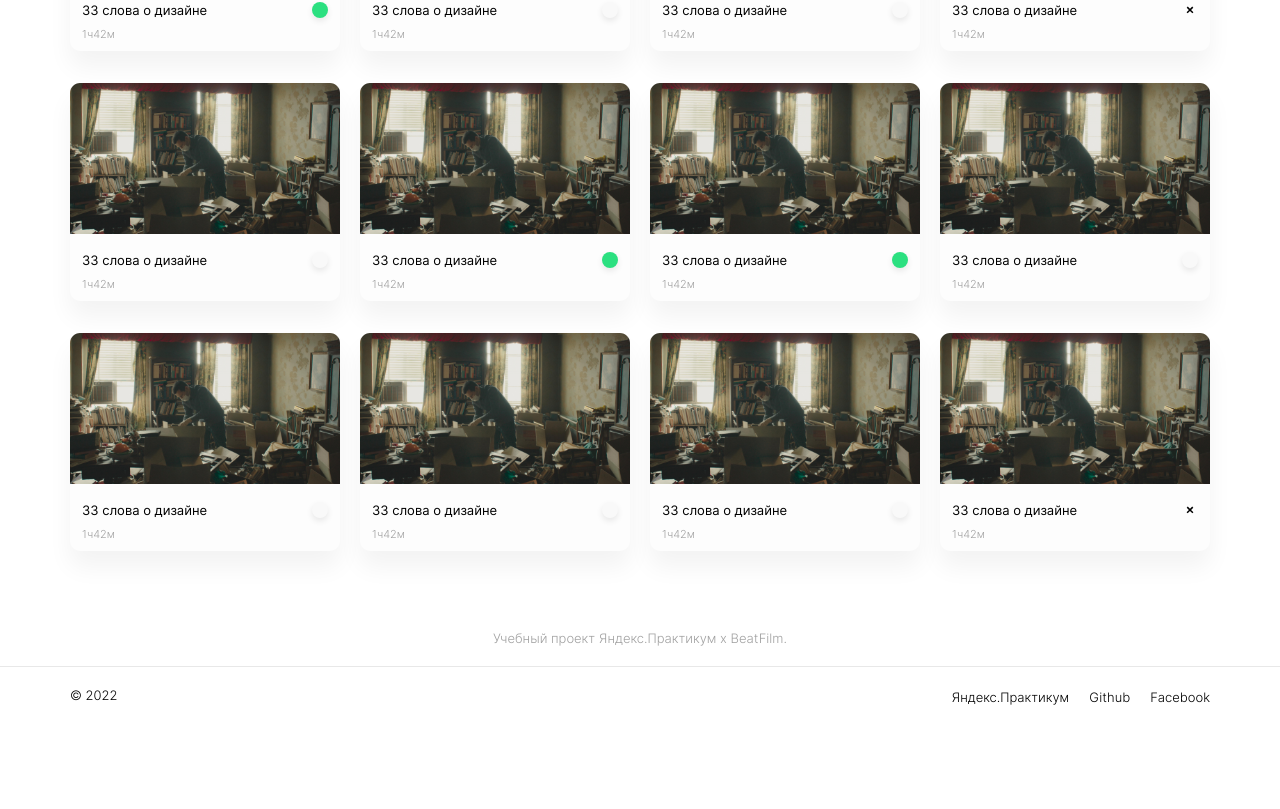
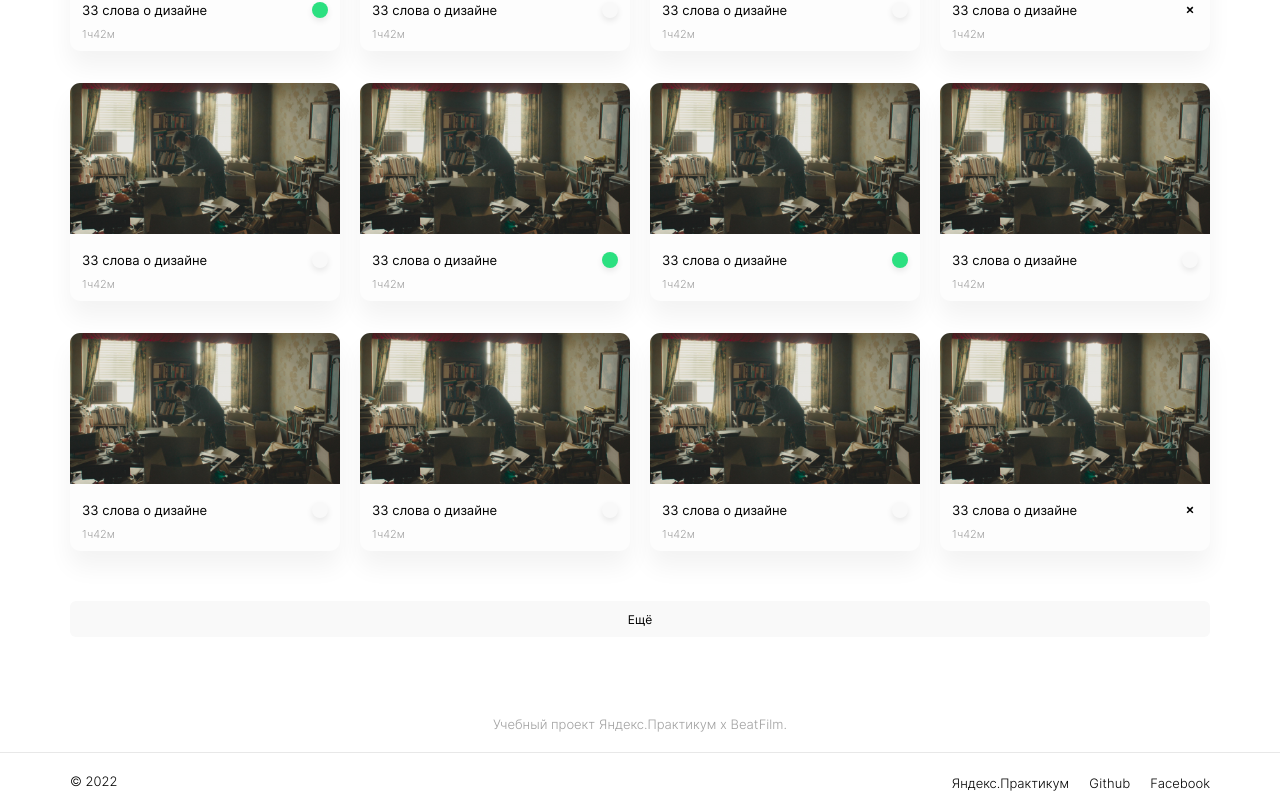
Before and after one commit to verymarine/movies-explorer-frontend, a React (Create React App) app in the folder movies-explorer/: page /movies in a window 1280 px wide. Shown: the part 742-1551 px from the top of the page. Before the commit the page ends 1465 px from the top, so only its background shows below. Built offline with nearby package versions, Linux system fonts and the light colour scheme.

Commit message:
fixed Header component

```diff
--- a/movies-explorer/src/components/Movies/MoviesCardList/MoviesCardList.css
+++ b/movies-explorer/src/components/Movies/MoviesCardList/MoviesCardList.css
@@ -27,6 +27,11 @@
     outline: none;
     border: none;
     color: #000000;
+    cursor: pointer;
+}
+
+.movies-list__button-more:hover {
+    opacity: .6;
 }
 
 @media screen and (max-width: 1023px) {
--- a/movies-explorer/src/components/Movies/MoviesCardList/MoviesCardList.js
+++ b/movies-explorer/src/components/Movies/MoviesCardList/MoviesCardList.js
@@ -55,7 +55,7 @@ function MoviesCardList(props) {
                     className="movies-card__delete"
                 />
             </section>
-            {/* <button className="movies-list__button-more">Ещё</button> */}
+            <button className="movies-list__button-more">Ещё</button>
         </>
 
 
```
